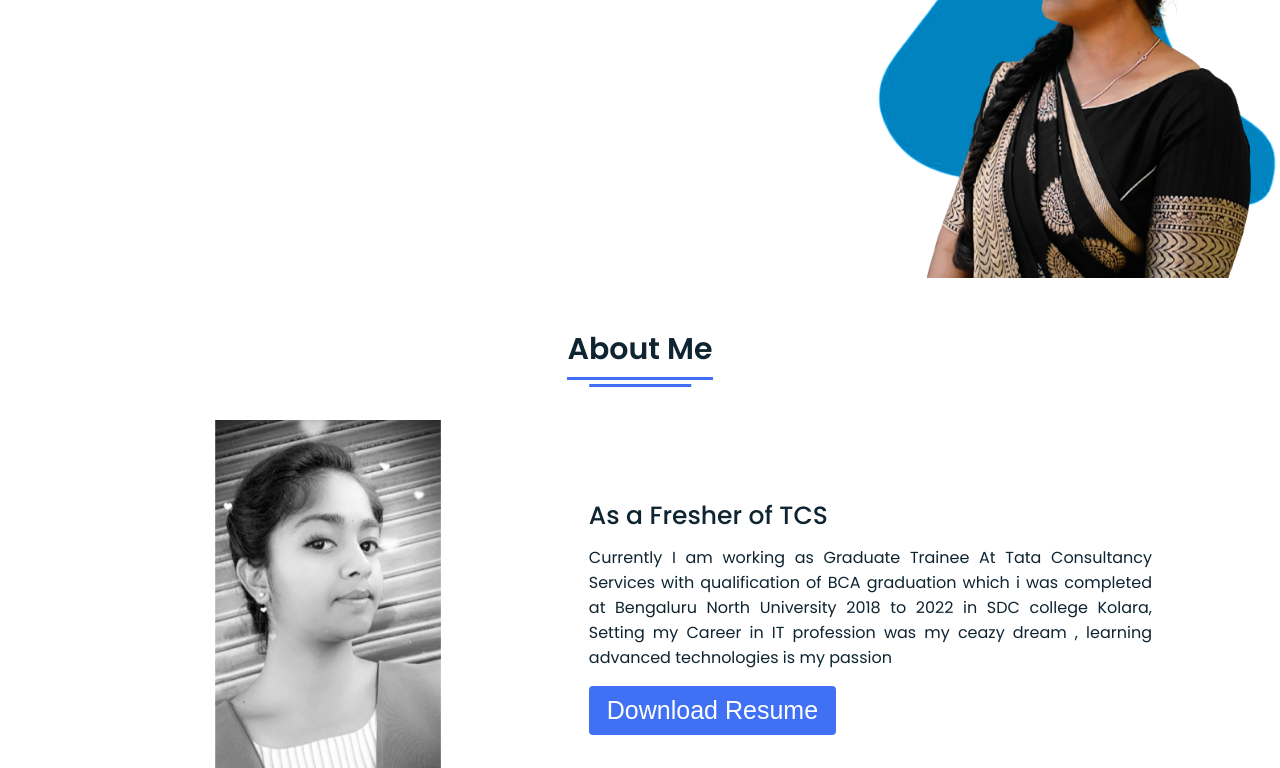
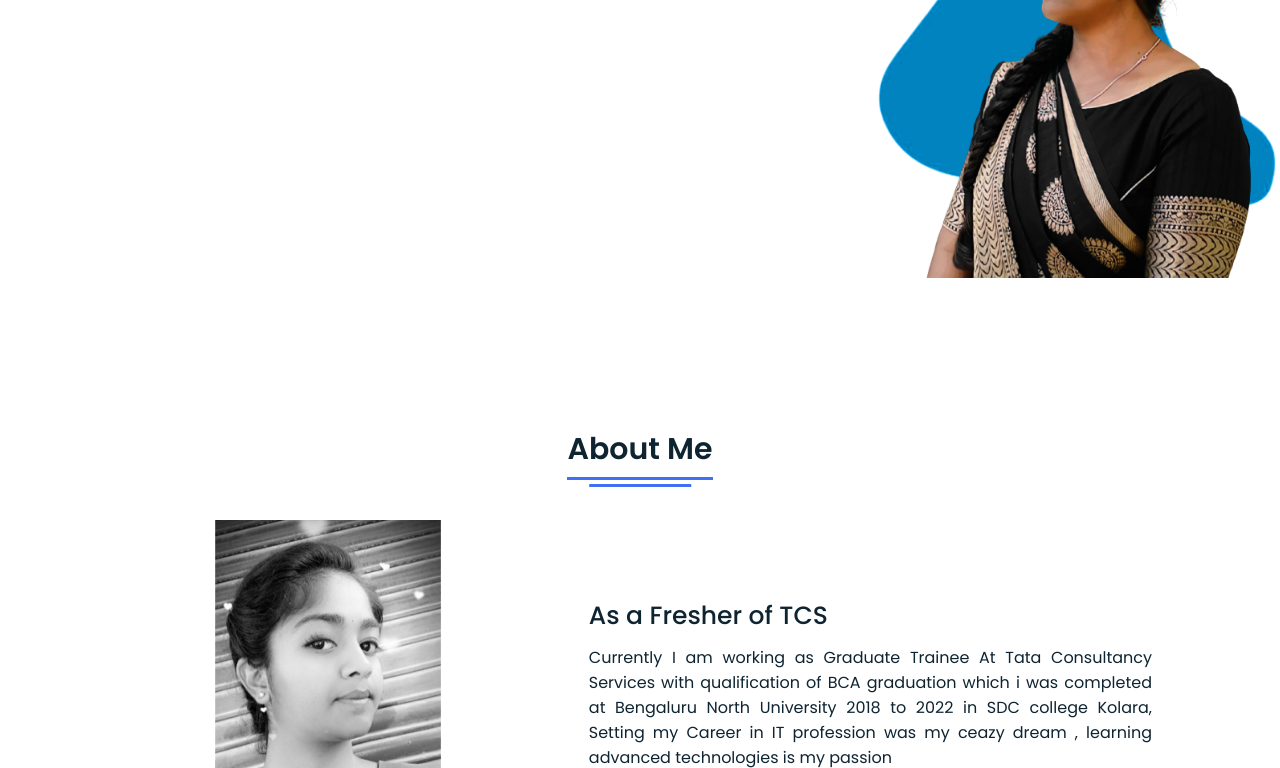
Before and after one commit to vidhyavishwanatha/myportfoliowebsite, a plain HTML site: page index.html in a window 1280 px wide. Shown: the part 522-1290 px from the top of the page. Drawn offline with Linux system fonts and the light colour scheme.

Commit message:
Update style.css
commit -m

```diff
--- a/style.css
+++ b/style.css
@@ -195,7 +195,7 @@ nav.sticky .menu-btn{
 /* Those Elements Where We Have Apply Same CSS,
  I'm Selecting Directly 'Section Tag' and 'Class'  */
 section{
-  padding-top: 250px;
+  padding-top: 300px;
 }
 section .content{
   width: 80%;
```
